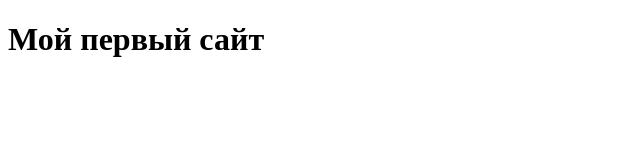
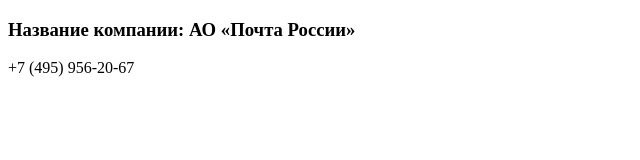
Before and after one commit to elisabetkach/NewProject, a plain HTML site: page index.html in a window 1280 px wide. Shown: the whole page, without its empty margins (0-640 px from the left). Drawn offline with Linux system fonts and the light colour scheme.

Commit message:
Внесение HTML правок

```diff
--- a/index.html
+++ b/index.html
@@ -6,6 +6,7 @@
   <title>Document</title>
 </head>
 <body>
-  <h1>Мой первый сайт</h1>
+  <h3>Название компании: АО «Почта России»</h3>
+  <p>+7 (495) 956-20-67</p>
 </body>
 </html>
```
